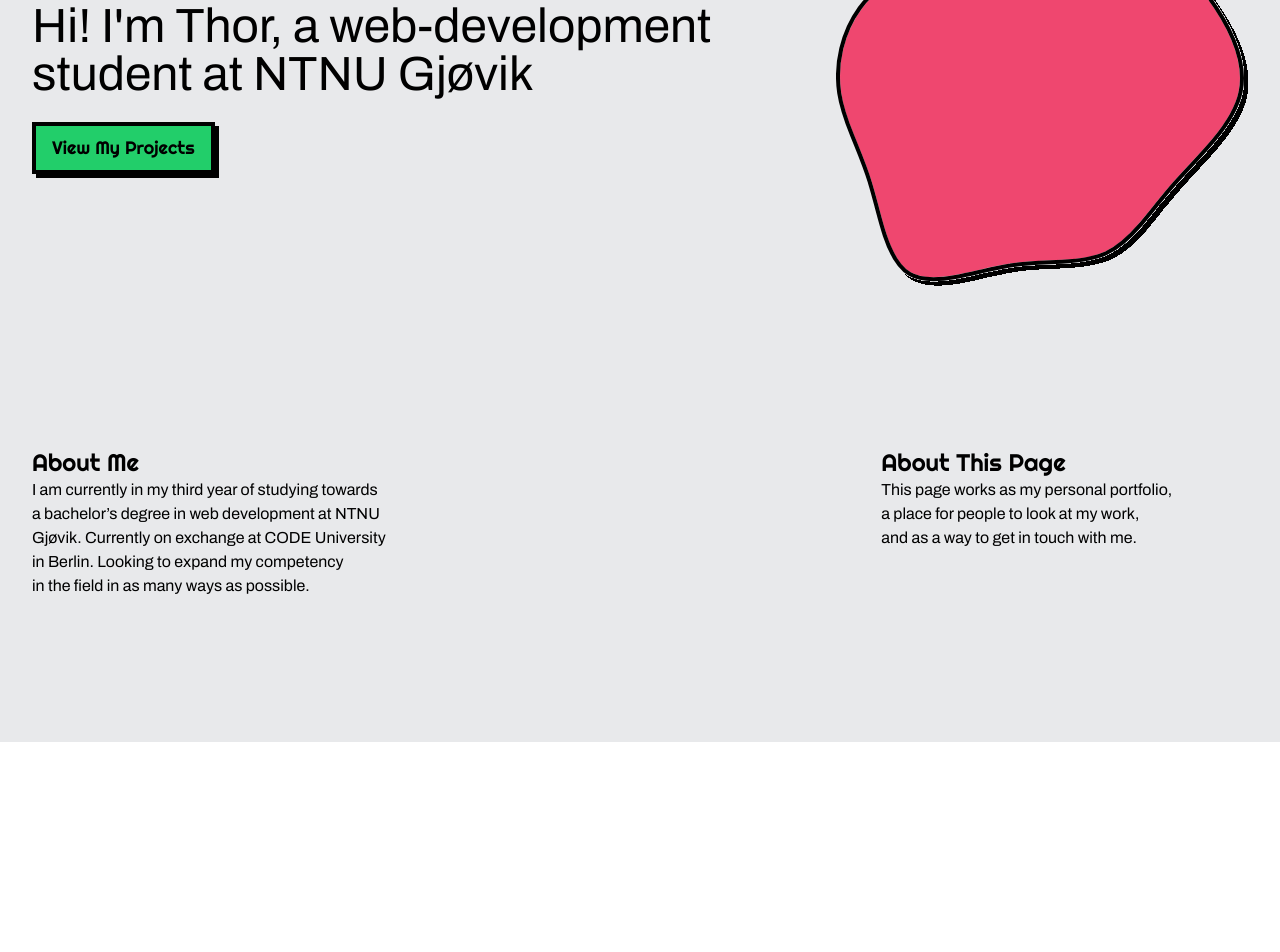
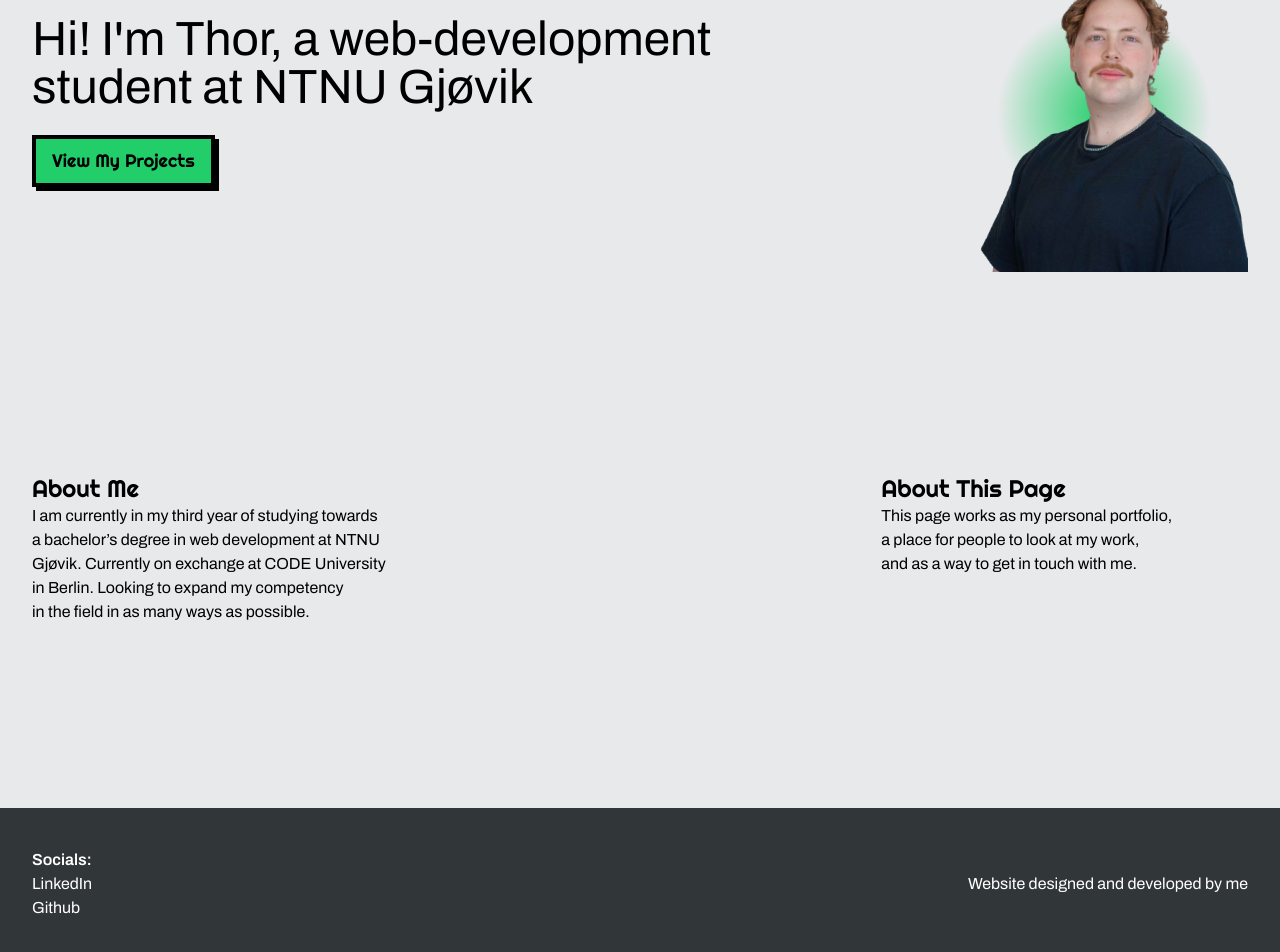
Before and after one commit to thorivarnj/portfolio, a SvelteKit app: page / in a window 1280 px wide. Shown: the part 254-1206 px from the top of the page. Before the commit the page ends 1036 px from the top, so only its background shows below. Built offline with nearby package versions, Linux system fonts and the light colour scheme.

Commit message:
feat: footer and picture

```diff
--- a/src/lib/components/ProjectCard.svelte
+++ b/src/lib/components/ProjectCard.svelte
@@ -14,7 +14,7 @@
 		<!-- <p class="min-w-[7ch]">{{id}} / {{noOfItems}}</p> -->
 	</header>
 	<img
-		class="aspect-[16/10] w-full border-y-2 border-black object-cover"
+		class="aspect-[16/9] w-full border-y-2 border-black object-cover"
 		src={sanityImageLink(project.image)}
 		alt=""
 	/>
--- a/src/lib/components/expanded-information.svelte
+++ b/src/lib/components/expanded-information.svelte
@@ -12,7 +12,7 @@
 	{:else if item._type == 'image'}
 		<img
 			class={clsx(
-				'aspect-[16/10]',
+				'aspect-[16/9]',
 				'w-full',
 				'border-4',
 				'border-black',
--- /dev/null
+++ b/src/lib/components/footer.svelte
@@ -0,0 +1,26 @@
+<script>
+	import { clsx } from 'clsx'
+</script>
+
+<footer class="mt-10 bg-onyx py-10 text-white">
+	<div class="mx-auto max-w-7xl px-2 sm:px-6 lg:px-8">
+		<div class="flex flex-col justify-between gap-4 lg:flex-row lg:items-center">
+			<section>
+				<h3 class="font-bold">Socials:</h3>
+				<div class="flex flex-col">
+					<a
+						href="https://www.linkedin.com/in/thor-ivar-nirisen-johansen-383934138/?originalSubdomain=no"
+						target="_blank"
+						class="hover:text-bright_pink hover:underline hover:transition">LinkedIn</a
+					>
+					<a
+						href="https://github.com/tijohans"
+						target="_blank"
+						class="hover:text-bright_pink hover:underline hover:transition">Github</a
+					>
+				</div>
+			</section>
+			<section>Website designed and developed by me</section>
+		</div>
+	</div>
+</footer>
--- a/src/lib/utils/SanityImage.ts
+++ b/src/lib/utils/SanityImage.ts
@@ -1,4 +1,3 @@
-
 import { client } from '$lib/utils/sanity'
 import imageUrlBuilder from '@sanity/image-url'
 import type { Image, ImageSchemaType } from 'sanity'
@@ -10,7 +9,7 @@
 // builder an image and returns the builder for you to specify additional
 // parameters:
 function sanityImageLink(source: ImageSchemaType): string {
-    return builder.image(source).width(960).height(540).url() as unknown as string
+	return builder.image(source).width(1920).height(1080).url() as unknown as string
 }
 
 export { sanityImageLink }
--- a/src/routes/(app)/+layout.svelte
+++ b/src/routes/(app)/+layout.svelte
@@ -1,4 +1,5 @@
 <script lang="ts">
+	import Footer from '$lib/components/footer.svelte'
 	import Header from '$lib/components/header.svelte'
 	import '../../app.css'
 </script>
@@ -6,4 +7,5 @@
 <body class="bg-af_white">
 	<Header />
 	<slot />
+	<Footer />
 </body>
--- a/src/routes/(app)/+page.svelte
+++ b/src/routes/(app)/+page.svelte
@@ -26,8 +26,8 @@
 	)}
 >
 	<section class={clsx()}>
-		<div class="mb-40 flex justify-evenly">
-			<div class="self-center">
+		<div class="mb-40 flex flex-col-reverse items-center justify-evenly md:flex-row">
+			<section>
 				<h1 class={clsx('balance', 'text-5xl', 'max-w-[40ch]')}>{i18n.index.title}</h1>
 				<a
 					href="/projects"
@@ -46,8 +46,9 @@
 						'my-6'
 					)}>{i18n.index.button}</a
 				>
-			</div>
-			<img src="/blob.svg" alt="" class="hidden md:block" />
+			</section>
+
+			<img src="/portrett-portfolio.png" alt="" class="my-10 bg-custom_radial" />
 		</div>
 		<section class={clsx('flex', 'flex-col', 'gap-12', 'my-20', 'md:flex-row', 'justify-between')}>
 			{#each cards as card}
--- a/src/routes/(app)/projects/[slug]/+page.svelte
+++ b/src/routes/(app)/projects/[slug]/+page.svelte
@@ -21,13 +21,13 @@
 	<div class="absolute inset-0 bg-gradient-to-t from-af_white to-100%" />
 </div>
 
-<div class={clsx('flex', 'justify-center', 'mt-20', 'mx-6')}>
+<div class={clsx('flex', 'justify-center', 'mx-6')}>
 	<article class={clsx('max-w-2xl', '[&>*]:my-12')}>
 		<h1 class={clsx('font-righteous', 'text-5xl', 'lg:text-7xl', 'balance')}>{project.title}</h1>
 		<p class={clsx('text-xl', 'my-6')}>{project.description}</p>
 		<img
 			class={clsx(
-				'aspect-[16/10]',
+				'aspect-[16/9]',
 				'w-full',
 				'border-4',
 				'border-black',
--- a/tailwind.config.cjs
+++ b/tailwind.config.cjs
@@ -17,9 +17,12 @@
 			},
 			dropShadow: {
 				block: '7px 7px #000',
-                block_sm: '4px 4px #000',
+				block_sm: '4px 4px #000'
 			},
+			backgroundImage: {
+				custom_radial: 'radial-gradient(circle, rgba(34,206,106,1) 0%, rgba(232,233,235,1) 50%)'
+			}
 		}
 	},
 	plugins: []
-};
+}
```
Also changed, not shown: static/portrett bakgrunn.svg (added), static/portrett-portfolio.png (added). Lines whose indentation alone changed are shown as unchanged.
